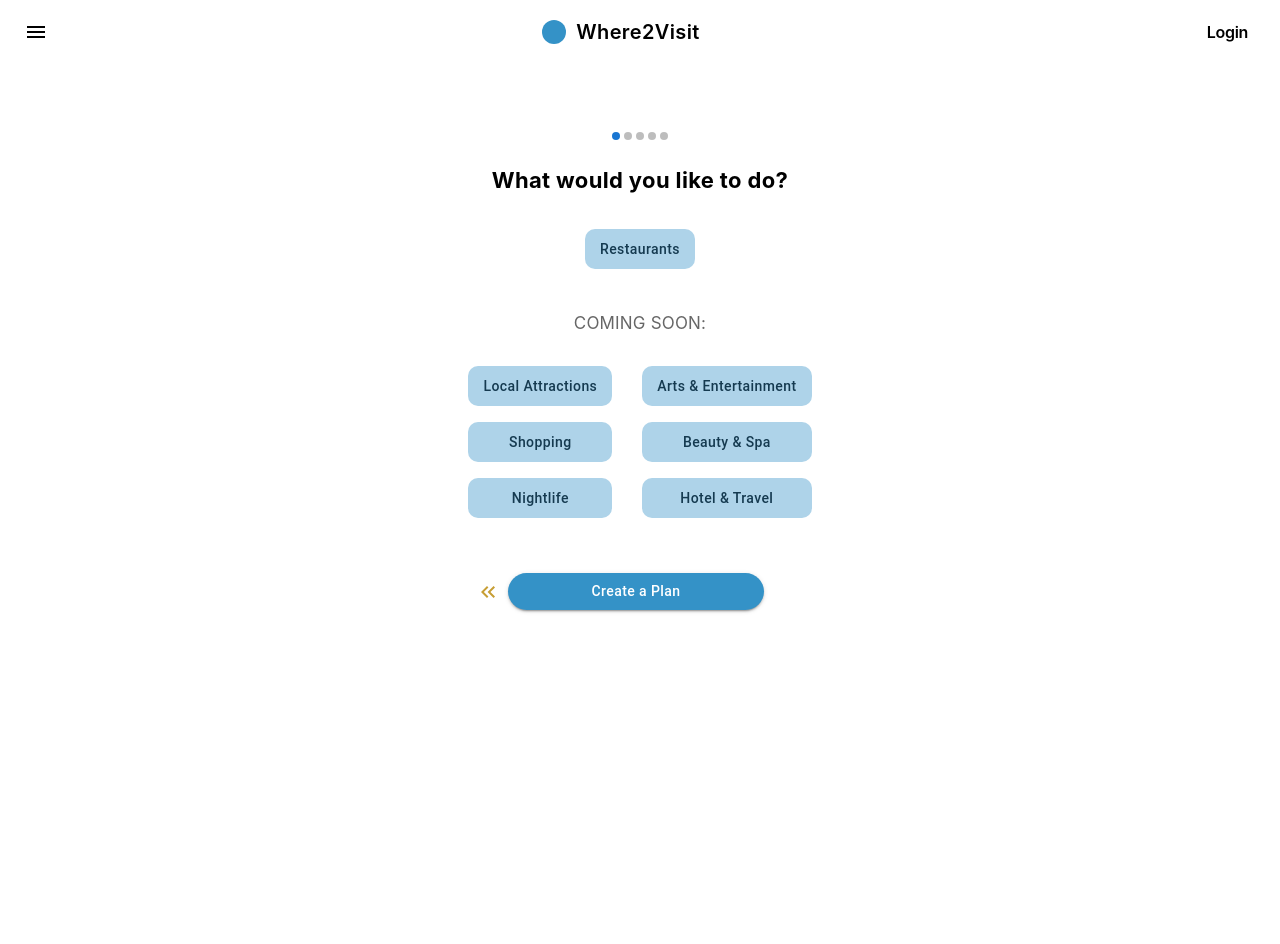
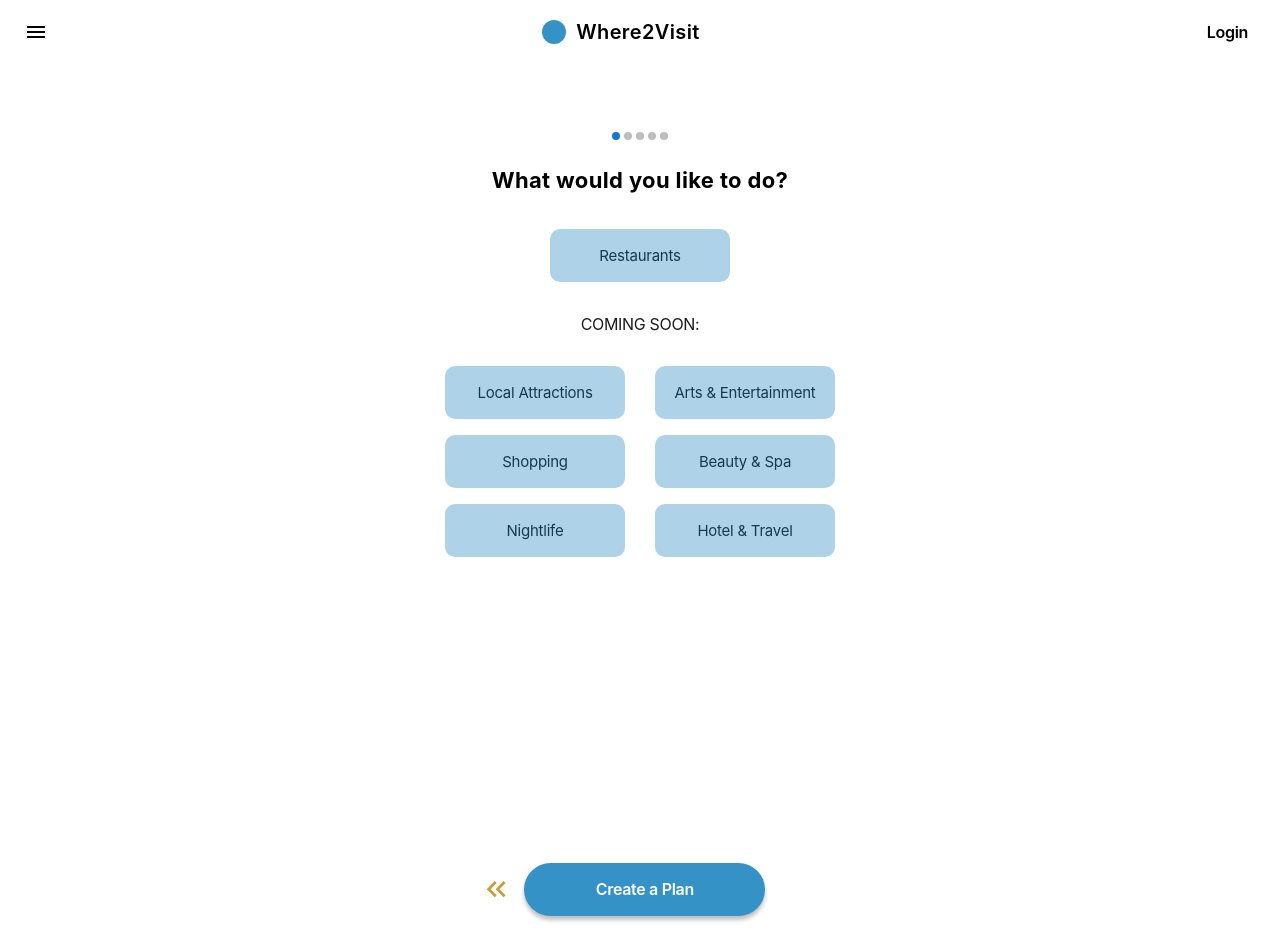
Before and after one commit to kesia-dev/where2visit, a React (Create React App) app in the folder frontend/: page /create-plan in a window 1280 px wide. Built offline with nearby package versions, Linux system fonts and the light colour scheme.

Commit message:
CSS Adjustments to match Figma design

```diff
--- a/frontend/src/component/Planning.js
+++ b/frontend/src/component/Planning.js
@@ -50,7 +50,7 @@ const PlanningCard = () => {
   ];
 
   const options = useSelector(state => state.options);
-  const { term, numberOfResults: results, numberOfMatches: matches } = options
+  const { term, numberOfResults: results, numberOfMatches: matches } = options;
 
   const dispatch = useDispatch();
   const navigate = useNavigate();
@@ -88,8 +88,8 @@ const PlanningCard = () => {
   const handleTerm = value => dispatch(addTerm(value));
 
   const handleResults = (value) => {
-    dispatch(addNumberOfResults(value))
-    console.log(results)
+    dispatch(addNumberOfResults(value));
+    console.log(results);
   };
 
   const handleMatches = (value) => dispatch(addNumberOfMatches(value));
@@ -145,15 +145,16 @@ const PlanningCard = () => {
 
     try {
       // API call to save details to DB and search restaurants
-      await axios.post('http://localhost:4200/plan/create-plan', options);
+      const response = await axios.post('http://localhost:4200/plan/create-plan', options);
+      console.log('Response from server: ', response.data);
+      const { roomId } = response.data;
+
+      // navigate to Poll-options/Voting screen
+      navigate(`/restaurant-details/${roomId}`);
     }
     catch (error) {
       console.error('Error saving plan to DB: ', error);
     }
-
-    // navigate('/restaurant-details/:code'); // navigate to Poll-options/Voting screen
-    navigate('/');
-
   };
 
   return (
@@ -197,21 +198,22 @@ const PlanningCard = () => {
                 <Button
                   variant="outlined"
                   onClick={() => handleTerm(steps[step].buttonLabel1)}
-                  style={{ backgroundColor: isAdded(term, steps[step].buttonLabel1) ? '#153a50' : '#aed3e9', color: isAdded(term, steps[step].buttonLabel1) ? '#aed3e9' : '#153a50', border: 'none' }}
-                  sx={{ marginTop: 4, marginBottom: 4, borderRadius: '10px', textTransform: 'none', maxWidth: '60vw', minHeight: '5vh' }}
+                  style={{ backgroundColor: isAdded(term, steps[step].buttonLabel1) ? '#153a50' : '#aed3e9', color: isAdded(term, steps[step].buttonLabel1) ? '#aed3e9' : '#153a50' }}
+                  sx={{ marginTop: 4, marginBottom: 4, borderRadius: '10px', textTransform: 'none', width: '180px', height: '53px' }}
                 >
                   {steps[step].buttonLabel1}
                 </Button>
 
                 <Typography
                   variant="body2"
-                  color="text.secondary"
+                  color="#1c1c1c"
                   dangerouslySetInnerHTML={{ __html: steps[step].subtitle }}
                   align="center"
-                  marginTop={'10px'}
                   fontFamily={'Inter'}
                   fontWeight={400}
-                  fontSize={'17px'}
+                  fontSize={'16px'}
+                  lineHeight={'21px'}
+                  letterSpacing={'-0.32px'}
                 />
 
                 <div style={{ display: 'flex', alignItems: 'center', justifyContent: 'center' }}>
@@ -224,8 +226,8 @@ const PlanningCard = () => {
                           key={key}
                           variant="outlined"
                           // onClick={() => handleTerm(steps[step][key])}
-                          style={{ backgroundColor: isAdded(term, steps[step][key]) ? '#153a50' : '#aed3e9', color: isAdded(term, steps[step][key]) ? '#aed3e9' : '#153a50', border: 'none' }}
-                          sx={{ marginTop: 2, borderRadius: '10px', textTransform: 'none', maxWidth: '60vw', minHeight: '5vh' }}
+                          style={{ backgroundColor: isAdded(term, steps[step][key]) ? '#153a50' : '#aed3e9', color: isAdded(term, steps[step][key]) ? '#aed3e9' : '#153a50' }}
+                          sx={{ marginTop: 2, borderRadius: '10px', textTransform: 'none', width: '180px', height: '53px' }}
                         >
                           {steps[step][key]}
                         </Button>
@@ -240,8 +242,8 @@ const PlanningCard = () => {
                           key={key}
                           variant="outlined"
                           // onClick={() => handleTerm(steps[step][key])}
-                          style={{ backgroundColor: isAdded(term, steps[step][key]) ? '#153a50' : '#aed3e9', color: isAdded(term, steps[step][key]) ? '#aed3e9' : '#153a50', border: 'none' }}
-                          sx={{ marginTop: 2, borderRadius: '10px', textTransform: 'none', maxWidth: '60vw', minHeight: '5vh' }}
+                          style={{ backgroundColor: isAdded(term, steps[step][key]) ? '#153a50' : '#aed3e9', color: isAdded(term, steps[step][key]) ? '#aed3e9' : '#153a50' }}
+                          sx={{ marginTop: 2, borderRadius: '10px', textTransform: 'none', width: '180px', height: '53px' }}
                         >
                           {steps[step][key]}
                         </Button>
@@ -249,16 +251,20 @@ const PlanningCard = () => {
                   </div>
                 </div>
 
-                <div style={{ display: 'flex', alignItems: 'center' }}  >
-                  <KeyboardDoubleArrowLeftIcon className='backArrows' onClick={goBackHistory} />
+                <div style={{ display: 'flex', alignItems: 'center' }} className='first-navigation-btn'  >
+                  <KeyboardDoubleArrowLeftIcon className='backArrows' fontSize='large' onClick={goBackHistory} />
 
-                  <Button variant="contained" color="primary" onClick={handleNext} style={{ backgroundColor: '#3492c7' }} sx={{ margin: 5, marginLeft: 1, borderRadius: '100px', textTransform: 'none', minWidth: '20vw' }}>
+                  <Button
+                    variant="contained"
+                    color="primary"
+                    onClick={handleNext}
+                    style={{ backgroundColor: '#3492c7' }}
+                  >
                     Create a Plan
                   </Button>
                 </div>
               </>
             )}
-
 
             {step === 1 && (
               <>
@@ -266,24 +272,14 @@ const PlanningCard = () => {
                   formData={formData}
                   setFormData={setFormData}
                 />
-                <div style={{ display: 'flex', alignItems: 'center' }} >
-                  <button onClick={handlePrevious} className='backArrows'>
-                    <KeyboardDoubleArrowLeftIcon />
-                  </button>
-
+                <div style={{ display: 'flex', alignItems: 'center' }} className='second-navigation-btn' >
+                  <KeyboardDoubleArrowLeftIcon onClick={handlePrevious} className='backArrows' fontSize='large' />
 
                   <Button
                     variant="contained"
                     color="primary"
                     style={{ backgroundColor: '#3492c7' }}
                     onClick={handleClickNextButtonForm}
-                    sx={{
-                      margin: 5,
-                      marginLeft: 1,
-                      borderRadius: '100px',
-                      textTransform: 'none',
-                      minWidth: '20vw'
-                    }}
                   >
                     Next
                   </Button>
@@ -306,12 +302,15 @@ const PlanningCard = () => {
 
                 <RestaurantOptions />
 
-                <div style={{ display: 'flex', alignItems: 'center' }} >
-                  <button onClick={handlePrevious} className='backArrows'>
-                    <KeyboardDoubleArrowLeftIcon />
-                  </button>
+                <div style={{ display: 'flex', alignItems: 'center' }} className='third-navigation-btn' >
+                  <KeyboardDoubleArrowLeftIcon onClick={handlePrevious} className='backArrows' fontSize='large' />
 
-                  <Button variant="contained" color="primary" style={{ backgroundColor: '#3492c7' }} onClick={handleClickNextButtonForm} sx={{ margin: 5, marginLeft: 1, borderRadius: '100px', textTransform: 'none', minWidth: '20vw' }}>
+                  <Button
+                    variant="contained"
+                    color="primary"
+                    style={{ backgroundColor: '#3492c7' }}
+                    onClick={handleClickNextButtonForm}
+                  >
                     Next
                   </Button>
                 </div>
@@ -344,11 +343,15 @@ const PlanningCard = () => {
                   )}
                 </div>
 
-                <div style={{ display: 'flex', alignItems: 'center' }} >
-                  <button onClick={handlePrevious} className='backArrows'>
-                    <KeyboardDoubleArrowLeftIcon />
-                  </button>
-                  <Button variant="contained" color="primary" style={{ backgroundColor: '#3492c7' }} onClick={handleNext} sx={{ margin: 5, marginLeft: 1, borderRadius: '100px', textTransform: 'none', minWidth: '20vw' }}>
+                <div style={{ display: 'flex', alignItems: 'center' }} className='navigation-btn' >
+                  <KeyboardDoubleArrowLeftIcon onClick={handlePrevious} className='backArrows' fontSize='large' />
+
+                  <Button
+                    variant="contained"
+                    color="primary"
+                    style={{ backgroundColor: '#3492c7' }}
+                    onClick={handleNext}
+                  >
                     Next
                   </Button>
                 </div>
@@ -381,11 +384,15 @@ const PlanningCard = () => {
                   )}
                 </div>
 
-                <div style={{ display: 'flex', alignItems: 'center' }} >
-                  <button onClick={handlePrevious} className='backArrows'>
-                    <KeyboardDoubleArrowLeftIcon />
-                  </button>
-                  <Button variant="contained" color="primary" style={{ backgroundColor: '#3492c7' }} onClick={completePlan} sx={{ margin: 5, marginLeft: 1, borderRadius: '100px', textTransform: 'none', minWidth: '20vw' }}>
+                <div style={{ display: 'flex', alignItems: 'center' }} className='navigation-btn' >
+                  <KeyboardDoubleArrowLeftIcon onClick={handlePrevious} className='backArrows' fontSize='large' />
+
+                  <Button
+                    variant="contained"
+                    color="primary"
+                    style={{ backgroundColor: '#3492c7' }}
+                    onClick={completePlan}
+                  >
                     Create Plan
                   </Button>
                 </div>
--- a/frontend/src/component/PlanningForm.js
+++ b/frontend/src/component/PlanningForm.js
@@ -147,9 +147,7 @@ const PlanningForm = ({ formData, setFormData }) => {
             marks={marks}
             min={0}
             max={20}
-            sx={{
-              width: 320
-            }}
+            sx={{ width: 320 }}
             onChange={(e, value) => setFormData({ ...formData, radius: value })}
           />
         </FormControl>
@@ -183,6 +181,7 @@ const StyledInput = styled(Input)(
 
   .${inputClasses.input} {
     width: 300px;
+    height: 30px;
     font-family: 'IBM Plex Sans', sans-serif;
     font-size: 0.875rem;
     font-weight: 400;
--- a/frontend/src/styling/Planning.css
+++ b/frontend/src/styling/Planning.css
@@ -1,8 +1,73 @@
+.first-navigation-btn {
+  position: absolute;
+  top: 700px;
+  gap: 12px;
+  left: 50px;
+}
+
+.second-navigation-btn {
+  position: absolute;
+  top: 700px;
+  gap: 12px;
+  left: 10px;
+}
+
+.third-navigation-btn {
+  position: absolute;
+  top: 780px;
+  gap: 12px;
+  left: 18px;
+}
+
 .backArrows {
   border: none;
   background: none;
   color: #c79e34;
   cursor: pointer;
+}
+
+div .css-tzssek-MuiSvgIcon-root {
+  width: 32.31px;
+  height: 32.31px;
+}
+
+button.css-344qxo-MuiButtonBase-root-MuiButton-root {
+  /* first step selection button */
+  border: none;
+
+  font-family: inter;
+  font-weight: 400;
+  font-size: 15px;
+  line-height: 20px;
+  letter-spacing: -0.24px;
+}
+
+button.css-2rdw6z-MuiButtonBase-root-MuiButton-root {
+  /* first step selection button */
+  border: none;
+
+  font-family: inter;
+  font-weight: 400;
+  font-size: 15px;
+  line-height: 20px;
+  letter-spacing: -0.24px;
+}
+
+button.css-sghohy-MuiButtonBase-root-MuiButton-root {
+  width: 241px;
+  height: 53px;
+  border-radius: 100px;
+  padding: 16px 32px;
+
+  text-transform: none;
+  font-family: inter;
+  font-weight: 600;
+  font-size: 16px;
+  line-height: 21px;
+  letter-spacing: -0.32px;
+
+  box-shadow: 0px 4px 4px 0px rgba(0, 0, 0, 0.25);
+
 }
 
 .MuiBox-root.css-dvxtzn {
--- a/frontend/src/styling/PlanningForm.css
+++ b/frontend/src/styling/PlanningForm.css
@@ -11,6 +11,7 @@
 
 .dateTimePicker {
   width: 325px;
+  height: 50px;
   padding: 8px 12px;
 
   color: #1C2025;
@@ -25,5 +26,14 @@
 
   position: absolute;
   right: 9px;
-  top: 27px;
+  top: 36px;
 }
+
+p.css-11oo1lh {
+  font-family: Inter;
+  font-size: 16px;
+  font-weight: 400;
+  line-height: 21px;
+  letter-spacing: -0.32px;
+  text-align: left;
+}
```
